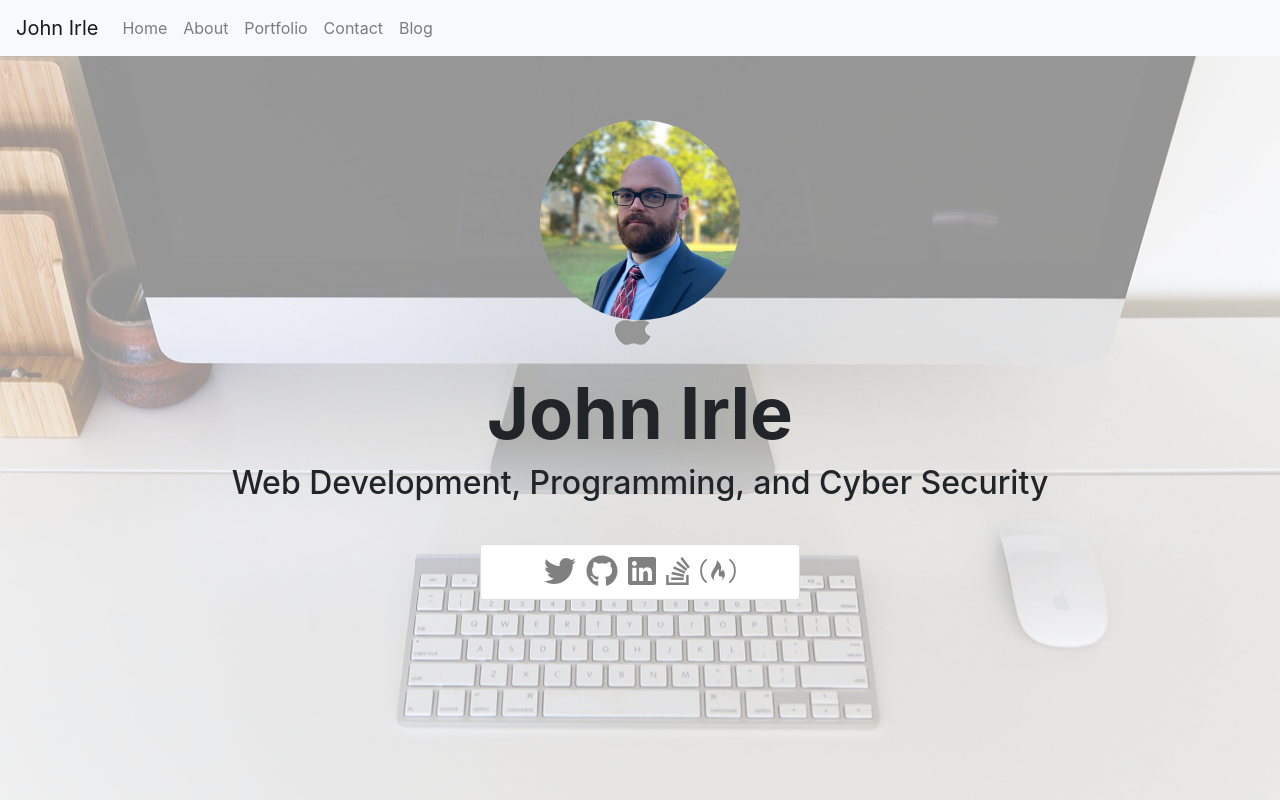
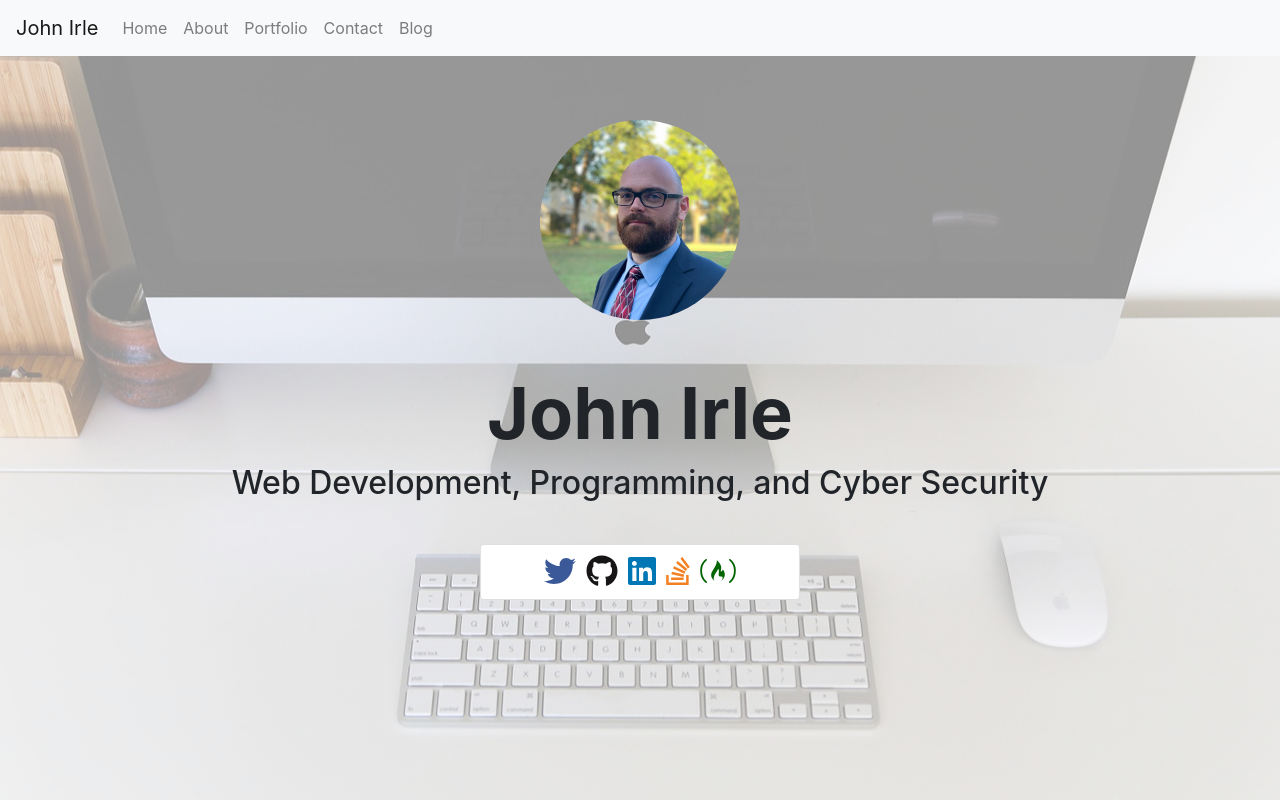
Before and after one commit to JohnIrle/Portfolio, a React (Create React App) app: page / in a window 1280 px wide. Shown: the top 800 px of the page. Built offline with nearby package versions, Linux system fonts and the light colour scheme.

Commit message:
Add Brand colors to icons.

```diff
--- a/src/components/SocialIcons.js
+++ b/src/components/SocialIcons.js
@@ -1,19 +1,65 @@
 import React from "react";
-import { FontAwesomeIcon } from '@fortawesome/react-fontawesome';
-import { faTwitter, faGithub, faLinkedin, faStackOverflow, faFreeCodeCamp } from '@fortawesome/free-brands-svg-icons';
+import { FontAwesomeIcon } from "@fortawesome/react-fontawesome";
+import {
+    faTwitter,
+    faGithub,
+    faLinkedin,
+    faStackOverflow,
+    faFreeCodeCamp,
+} from "@fortawesome/free-brands-svg-icons";
 
 function SocialIcons(props) {
-  return (
-    <div className="social">
-      <ul className="inline">
-        <li><a href="https://twitter.com/irlejohn"><FontAwesomeIcon icon={faTwitter} size="2x" color="gray" /></a></li>
-        <li><a href="http://github.com/JohnIrle"><FontAwesomeIcon icon={faGithub} size="2x" color="gray" /></a></li>
-        <li><a href="https://www.linkedin.com/in/johnirle"><FontAwesomeIcon icon={faLinkedin} size="2x" color="gray" /></a></li>
-        <li><a href="http://stackoverflow.com/users/4778613/doudeman"><FontAwesomeIcon icon={faStackOverflow} size="2x" color="gray" /></a></li>
-        <li><a href="https://www.freecodecamp.com/johnirle"><FontAwesomeIcon icon={faFreeCodeCamp} size="2x" color="gray" /></a></li>
-      </ul>
-    </div>
-  )
+    return (
+        <div className="social">
+            <ul className="inline">
+                <li>
+                    <a href="https://twitter.com/irlejohn">
+                        <FontAwesomeIcon
+                            icon={faTwitter}
+                            size="2x"
+                            color="#3b5999"
+                        />
+                    </a>
+                </li>
+                <li>
+                    <a href="http://github.com/JohnIrle">
+                        <FontAwesomeIcon
+                            icon={faGithub}
+                            size="2x"
+                            color="#171515"
+                        />
+                    </a>
+                </li>
+                <li>
+                    <a href="https://www.linkedin.com/in/johnirle">
+                        <FontAwesomeIcon
+                            icon={faLinkedin}
+                            size="2x"
+                            color="#0077B5"
+                        />
+                    </a>
+                </li>
+                <li>
+                    <a href="http://stackoverflow.com/users/4778613/doudeman">
+                        <FontAwesomeIcon
+                            icon={faStackOverflow}
+                            size="2x"
+                            color="#f48024"
+                        />
+                    </a>
+                </li>
+                <li>
+                    <a href="https://www.freecodecamp.com/johnirle">
+                        <FontAwesomeIcon
+                            icon={faFreeCodeCamp}
+                            size="2x"
+                            color="#006400"
+                        />
+                    </a>
+                </li>
+            </ul>
+        </div>
+    );
 }
 
 export default SocialIcons;
```
